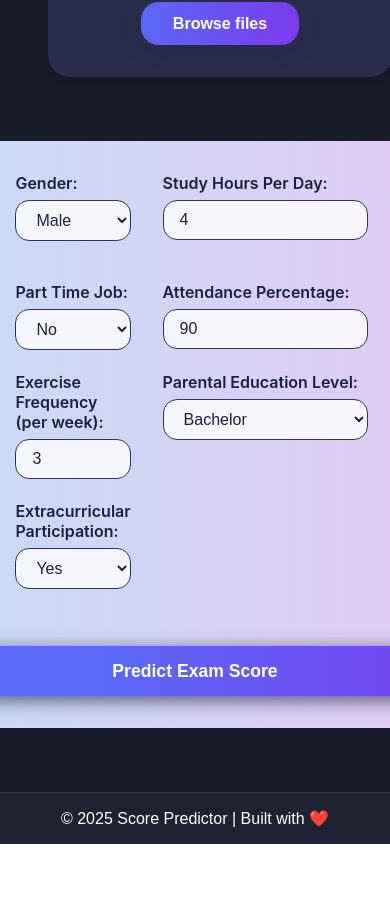
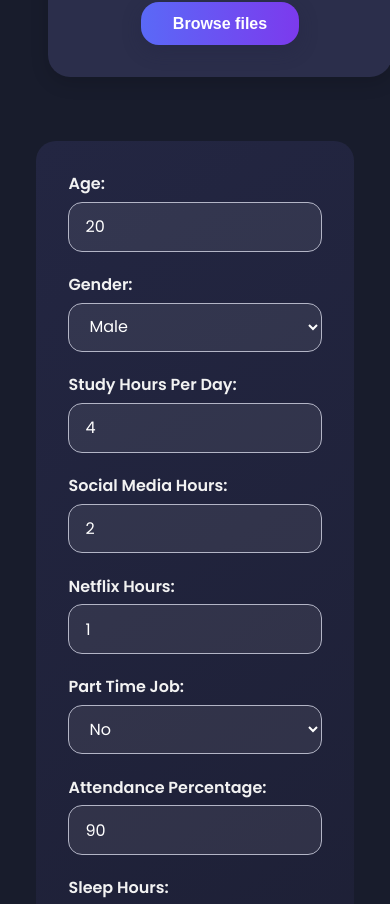
Before and after one commit to Pritam-Mondal18/academic-performance-app-2.O, a React (Vite) app in the folder frontend/: page / in a window 390 px wide. Shown: the part 1068-1972 px from the top of the page. Before the commit the page ends 1912 px from the top, so only its background shows below. Built offline with nearby package versions, Linux system fonts and the light colour scheme.

Commit message:
fix minor design

```diff
--- a/frontend/index.html
+++ b/frontend/index.html
@@ -5,6 +5,7 @@
   <meta charset="UTF-8" />
   <meta name="viewport" content="width=device-width, initial-scale=1.0" />
   <title>🎓Academic Performance Predictor</title>
+  <link href="https://fonts.googleapis.com/css2?family=Poppins:wght@400;600;700&display=swap" rel="stylesheet">
 </head>
 
 <body>
--- a/frontend/src/components/ScorePredictionForm.css
+++ b/frontend/src/components/ScorePredictionForm.css
@@ -1,3 +1,4 @@
+/* ========== BASE FORM ========== */
 .score-form {
   max-width: 900px;
   margin: 2rem auto;
@@ -7,9 +8,21 @@
   display: grid;
   grid-template-columns: repeat(4, 1fr);
   gap: 1.4rem 2rem;
+
+  /* Unified font */
+  font-family: "Poppins", "Segoe UI", sans-serif;
   color: #1c2040;
+  font-size: 1rem; /* base font size */
+  line-height: 1.4;
 }
 
+/* ========== DARK MODE VARIANT ========== */
+.score-form.dark {
+  background: linear-gradient(145deg, #232642, #1a1c2e);
+  color: #f2f2f2;
+}
+
+/* ========== FIELD GROUP ========== */
 .field {
   display: flex;
   flex-direction: column;
@@ -18,24 +31,35 @@
 .field label {
   margin-bottom: 0.4rem;
   font-weight: 600;
-  color: #1c2040;
+  font-size: 1rem; /* label font size */
+  color: inherit; /* inherits from .score-form color */
 }
 
 .field input,
 .field select {
-  padding: 0.63rem 1rem;
+  padding: 0.7rem 1rem;
   background: #ffffffc7;
   border: 1.8px solid #303458;
   color: #1c2040;
   border-radius: 14px;
-  font-size: 1rem;
+  font-size: 1rem; /* input text size */
   outline: none;
+  font-family: inherit; /* inherit from .score-form */
 }
 
+/* Dark mode input/select */
+.score-form.dark .field input,
+.score-form.dark .field select {
+  background: rgba(255, 255, 255, 0.08);
+  border: 1.8px solid #b3b5c6;
+  color: #ffffff;
+}
+
+/* ========== SUBMIT BUTTON ========== */
 .submit-btn {
   grid-column: span 4;
-  padding: 0.9rem 0;
-  font-size: 1.1rem;
+  padding: 1rem 0;
+  font-size: 1.1rem; /* button text size */
   font-weight: 700;
   border-radius: 18px;
   border: none;
@@ -48,12 +72,48 @@
   justify-content: center;
   align-items: center;
   gap: 0.6rem;
+  font-family: inherit;
+  transition: transform 0.2s ease, background 0.3s ease;
+}
+.submit-btn:hover {
+  transform: translateY(-2px);
+}
+.submit-btn:active {
+  transform: translateY(0);
 }
 
+/* Dark mode button variant (optional lighter gradient) */
+.score-form.dark .submit-btn {
+  background: linear-gradient(90deg, #7c3aed 35%, #5a69f7 100%);
+}
+
+/* ========== ERROR MESSAGE ========== */
 .error {
   grid-column: span 4;
   color: #ff7272;
   font-weight: 700;
   margin-top: 0.8rem;
   text-align: center;
+  font-size: 0.95rem;
 }
+
+/* ========== RESPONSIVE ========== */
+@media (max-width: 768px) {
+  .score-form {
+    grid-template-columns: repeat(2, 1fr);
+    font-size: 0.95rem;
+  }
+  .submit-btn {
+    grid-column: span 2;
+  }
+}
+
+@media (max-width: 480px) {
+  .score-form {
+    grid-template-columns: 1fr;
+    font-size: 0.9rem;
+  }
+  .submit-btn {
+    grid-column: span 1;
+  }
+}
--- a/frontend/src/components/ScorePredictionForm.jsx
+++ b/frontend/src/components/ScorePredictionForm.jsx
@@ -19,7 +19,7 @@ const initialForm = {
   extracurricular_participation: "Yes",
 };
 
-const ScorePredictionForm = ({ onPrediction }) => {
+const ScorePredictionForm = ({ onPrediction, darkMode }) => {
   const [form, setForm] = useState(initialForm);
   const [loading, setLoading] = useState(false);
   const [err, setErr] = useState("");
@@ -170,7 +170,10 @@ const ScorePredictionForm = ({ onPrediction }) => {
   ];
 
   return (
-    <form className="score-form" onSubmit={handleSubmit}>
+    <form
+      className={`score-form ${darkMode ? "dark" : "light"}`}
+      onSubmit={handleSubmit}
+    >
       {fields.map(({ label, name, type, min, max, step, options }) => (
         <div key={name} className="field">
           <label>{label}:</label>
```
